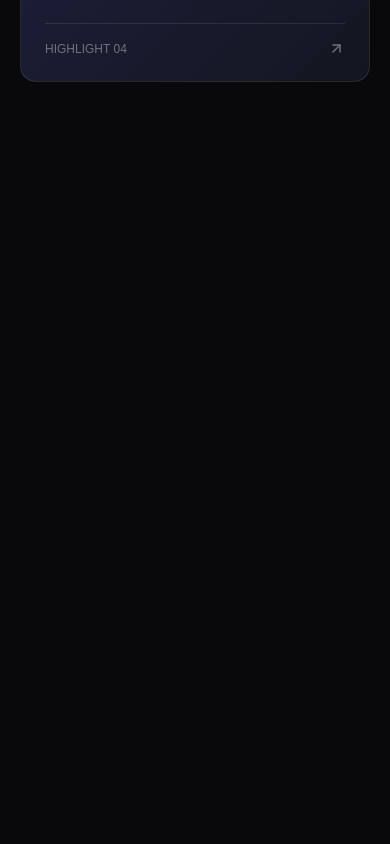
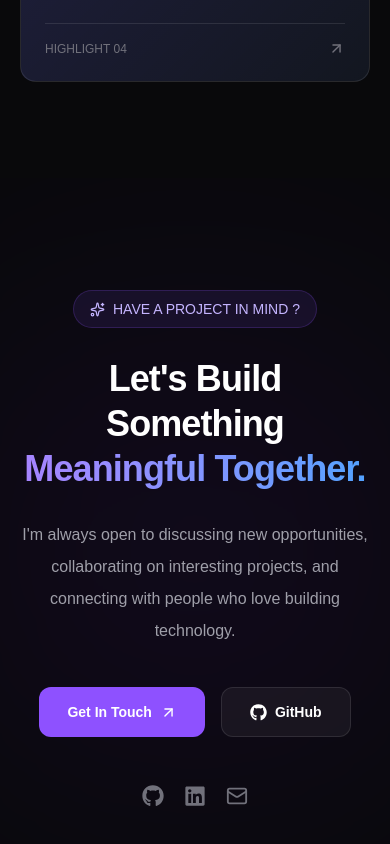
Before and after one commit to AprajitaMishra-CS/Portfolio, a React (Vite) app: page / in a window 390 px wide. Shown: the part 10795-11639 px from the top of the page. Before the commit the page ends 10973 px from the top, so only its background shows below. Built offline with nearby package versions, Linux system fonts and the light colour scheme.

Commit message:
Implemented Let's Connect Section

```diff
--- a/src/components/Navbar.jsx
+++ b/src/components/Navbar.jsx
@@ -49,7 +49,7 @@ export default function Navbar() {
                         ))}
 
                         <a href="#contact" onClick={() => setIsOpen(false)} className="flex w-fit items-center gap-2 rounded-full bg-violet-500 px-5 py-3 text-sm font-semibold text-white">
-                            Let's Talk
+                            Let's Connect
                             <ArrowUpRight size={16}/>
                         </a>
                     </div>
--- a/src/pages/Home.jsx
+++ b/src/pages/Home.jsx
@@ -2,6 +2,7 @@ import Navbar from "../components/Navbar";
 import About from "../sections/About";
 import Hero from "../sections/Hero";
 import Highlights from "../sections/Highlights";
+import LetsConnect from "../sections/LetsConnect";
 import Projects from "../sections/Projects";
 import Skills from "../sections/Skills";
 
@@ -14,6 +15,7 @@ export default function Home() {
             <Skills />
             <Projects />
             <Highlights />
+            <LetsConnect />
         </div>
     );
 }
--- /dev/null
+++ b/src/sections/LetsConnect.jsx
@@ -0,0 +1,56 @@
+import { motion } from "motion/react";
+import { ArrowUpRight, Mail, Sparkles } from "lucide-react";
+import { FaGithub, FaLinkedin } from "react-icons/fa";
+
+export default function LetsConnect() {
+    return (
+        <section id="contact" className="relative overflow-hidden bg-[#09090B] px-5 py-28 sm:px-8 lg:px-16">
+            <div className="pointer-events-none absolute left-1/2 top-1/2 h-[450px] w-[450px] -translate-x-1/2 -translate-y-1/2 rounded-full bg-violet-600/10 blur-[140px]"/>
+
+            <motion.div initial={{ opacity: 0, y: 30 }} whileInView={{ opacity: 1, y:0 }} viewport={{ once: true }} transition={{ duration: 0.7 }} className="relative mx-auto max-w-4xl text-center">
+                <div className="mb-7 inline-flex items-center gap-2 rounded-full border border-violet-500/20 bg-violet-500/10 px-4 py-2 text-sm text-violet-300">
+                    <Sparkles size={15} />
+                    HAVE A PROJECT IN MIND ?
+                </div>
+
+                <h2 className="text-4xl font-bold leading-tight tracking-tight text-white sm:text-6xl">
+                    Let's Build Something
+                    <span className="block bg-gradient-to-r from-violet-400 to-blue-400 bg-clip-text text-transparent">
+                        Meaningful Together.
+                    </span>
+                </h2>
+
+                <p className="mx-auto mt-7 max-w-2xl text-base leading-8 text-zinc-400 sm:text-lg">
+                    I'm always open to discussing new opportunities, collaborating on interesting projects, and connecting
+                    with people who love building technology.
+                </p>
+
+                <div className="mt-10 flex flex-wrap justify-center gap-4">
+                    <a href="mailto:mishraaprajita700@gmail.com" className="inline-flex items-center gap-2 rounded-xl bg-violet-500 px-7 py-3.5 text-sm font-semibold text-white transition hover:bg-violet-600">
+                        Get In Touch
+                        <ArrowUpRight size={17} />
+                    </a>
+
+                    <a href="https://github.com/AprajitaMishra-CS" target="_blank" rel="noreferrer" className="inline-flex items-center gap-2 rounded-xl border border-white/10 bg-white/5 px-7 py-3.5 text-sm font-semibold text-white transition hover:border-violet-500/50">
+                        <FaGithub size={17} />
+                        GitHub
+                    </a>
+                </div>
+
+                <div className="mt-12 flex items-center justify-center gap-5">
+                    <a href="https://github.com/AprajitaMishra-CS" target="_blank" rel="noreferrer" aria-label="GitHub Profile" className="text-zinc-500 transition hover:text-white">
+                        <FaGithub size={22} />
+                    </a>
+
+                    <a href="https://linkedin.com/in/aprajitamishra-cs" target="_blank" rel="noreferrer" aria-label="LinkedIn Profile" className="text-zinc-500 transition hover:text-white">
+                        <FaLinkedin size={22} />
+                    </a>
+
+                    <a href="mailto:mishraaprajita700@gmail.com" aria-label="Send Email" className="text-zinc-500 transition hover:text-white">
+                        <Mail size={22} />
+                    </a>
+                </div>
+            </motion.div>
+        </section>
+    );
+}
```
Also changed, not shown: src/components/Button.jsx (deleted), src/components/SectionHeading.jsx (deleted), src/sections/Education.jsx (deleted).
